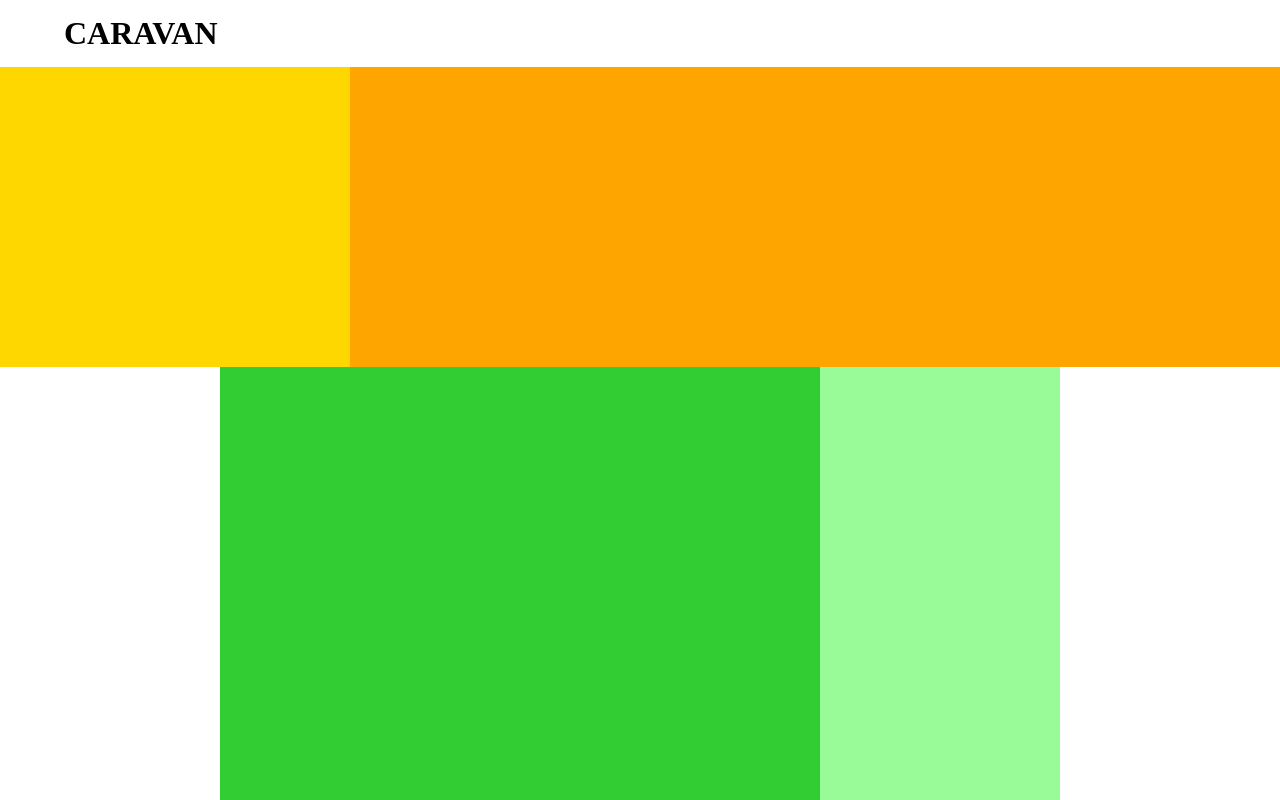
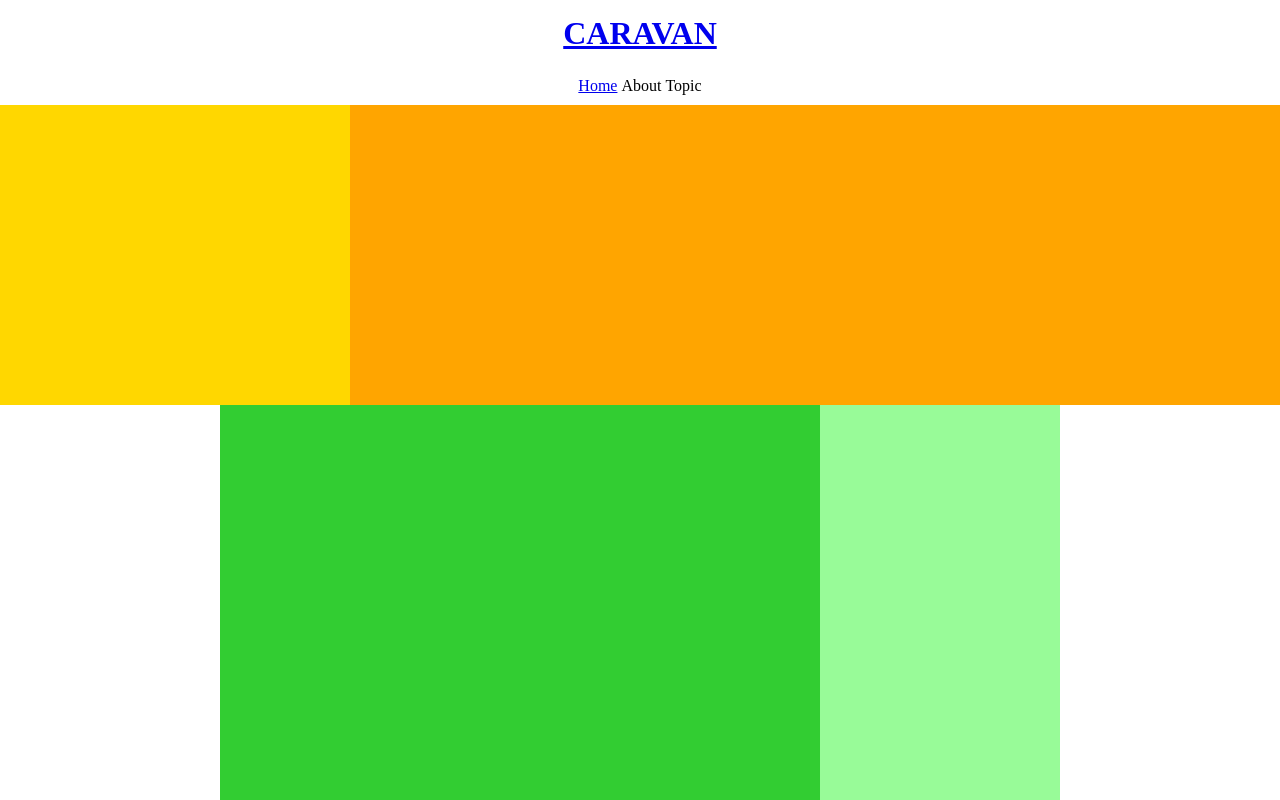
Before and after one commit to ri3513/CARAVAN, a plain HTML site: page index.html in a window 1280 px wide. Shown: the top 800 px of the page. Drawn offline with Linux system fonts and the light colour scheme.

Commit message:
3rd CARAVAN

```diff
--- a/index.html
+++ b/index.html
@@ -10,9 +10,22 @@
 <body>
 
     <header>
-<h1 class="heading">CARAVAN</h1>
+<h1 class="heading">
+    <a href="index.html">CARAVAN</a> </h1>
 
     </header>
+
+    <nav>
+<ul class="nav-list">
+    <li class="nav-list-item">
+        <a href="index.html">Home</a>
+      </li>
+      <li class="nav-list-item">About</li>
+      <li class="nav-list-item">Topic</li>
+
+</ul>
+
+    </nav>
 
 <div class="main-visual">
 
--- a/style.css
+++ b/style.css
@@ -8,12 +8,24 @@
     width: 90%; /* 横幅90% */
     padding: 15px 0;
     margin: 0 auto;
+    text-align: center;
   }
 
   header .heading {
       font-size: 32px;
   }
 
+  .nav-list {
+      text-align: center;
+      padding: 10px 0;
+      margin: 0 auto;
+  }
+
+.nav-list-item {
+    list-style: none;
+    display: inline-block;
+    margin: 0 auto;
+}
 
   .main-visual {
       width: 100%;
```
